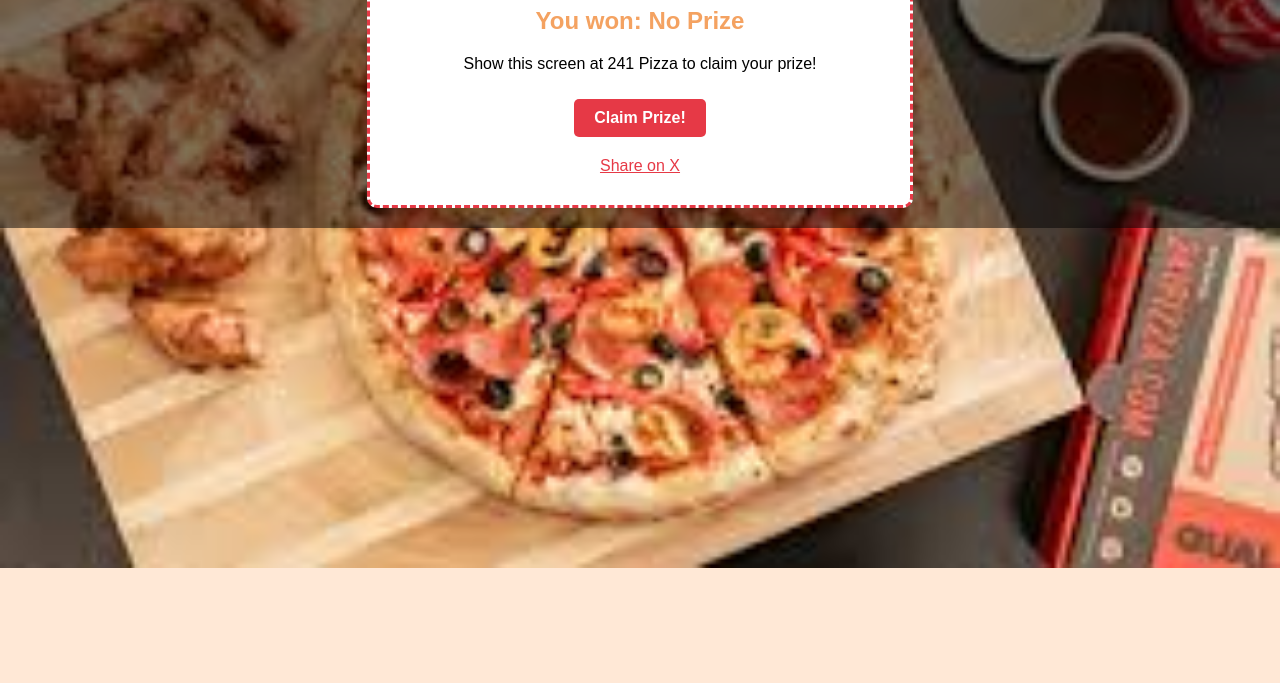
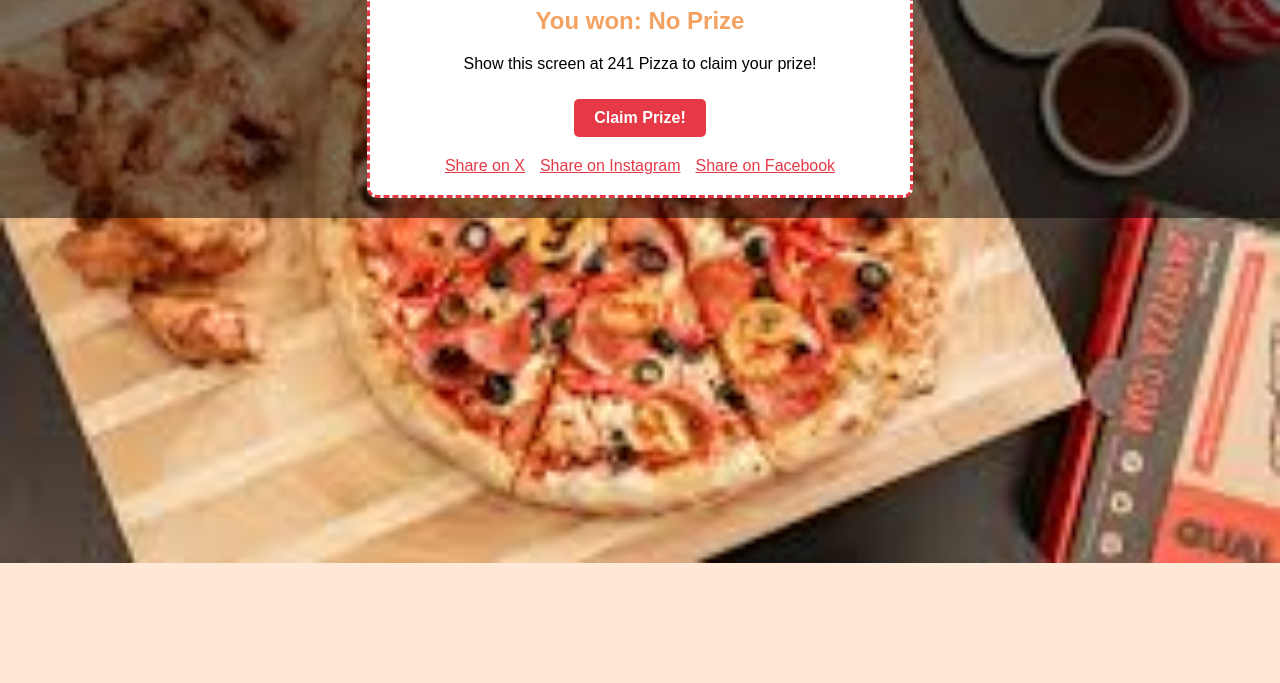
Before and after one commit to naresh6897/pizza-spin, a website: page thankyou.html in a window 1280 px wide. Shown: the part 117-800 px from the top of the page. Drawn offline with Linux system fonts and the light colour scheme.

Commit message:
updated insta

```diff
--- a/thankyou.html
+++ b/thankyou.html
@@ -54,13 +54,17 @@
       text-decoration: none;
       margin: 10px 0;
     }
+    .share-buttons {
+      display: flex;
+      justify-content: center;
+      gap: 15px;
+      margin-top: 10px;
+    }
     .share-button {
       color: #E63946;
       font-size: 1em;
       text-decoration: underline;
       cursor: pointer;
-      display: inline-block;
-      margin: 10px 0;
     }
   </style>
 </head>
@@ -70,7 +74,11 @@
     <h2>You won: <span id="prize"></span></h2>
     <p>Show this screen at 241 Pizza to claim your prize!</p>
     <a href="https://241pizza.com" class="cta-button">Claim Prize!</a><br>
-    <a href="#" id="share-btn" class="share-button">Share on X</a>
+    <div class="share-buttons">
+      <a href="#" id="share-x" class="share-button">Share on X</a>
+      <a href="#" id="share-instagram" class="share-button">Share on Instagram</a>
+      <a href="#" id="share-facebook" class="share-button">Share on Facebook</a>
+    </div>
   </div>
 
   <script>
@@ -81,13 +89,31 @@
     document.getElementById('prize').textContent = prize;
     document.getElementById('name').textContent = name;
 
-    // Share button functionality
-    document.getElementById('share-btn').addEventListener('click', (e) => {
+    // Share on X
+    document.getElementById('share-x').addEventListener('click', (e) => {
       e.preventDefault();
       const shareText = `I won ${prize} at 241 Pizza! 🍕 Spin to win your prize: https://241pizza.com/spin`;
       const shareUrl = `https://twitter.com/intent/tweet?text=${encodeURIComponent(shareText)}`;
       window.open(shareUrl, '_blank');
     });
+
+    // Share on Instagram
+    document.getElementById('share-instagram').addEventListener('click', (e) => {
+      e.preventDefault();
+      const shareText = `I won ${prize} at 241 Pizza! 🍕 Spin to win your prize: https://241pizza.com/spin`;
+      // Instagram doesn't support direct sharing via URL, so we prompt the user to copy the text
+      navigator.clipboard.writeText(shareText).then(() => {
+        alert('Message copied to clipboard! Open Instagram to share it in a post or story.');
+        window.open('https://www.instagram.com/', '_blank');
+      });
+    });
+
+    // Share on Facebook
+    document.getElementById('share-facebook').addEventListener('click', (e) => {
+      e.preventDefault();
+      const shareUrl = `https://www.facebook.com/sharer/sharer.php?u=${encodeURIComponent('https://241pizza.com/spin')}`;
+      window.open(shareUrl, '_blank');
+    });
   </script>
 </body>
 </html>
```
